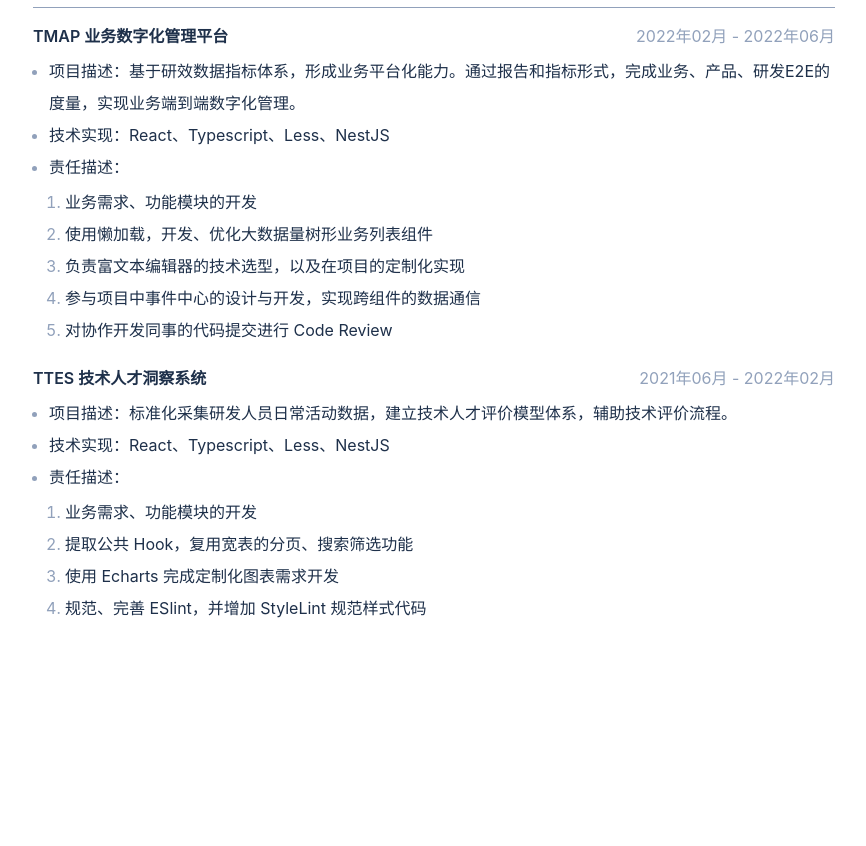
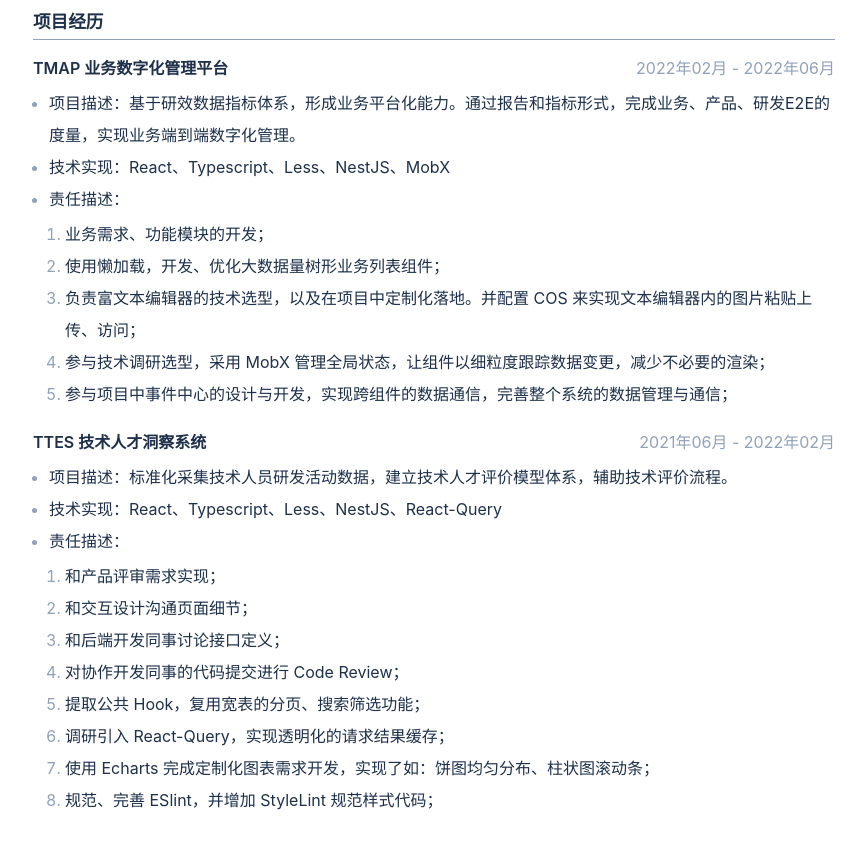
Before and after one commit to 1zumii/cv, a React app: page / in a window 1280 px wide. Shown: the part 885-1731 px from the top of the page, without its empty margins (206-1072 px from the left). Before the commit the page ends 1539 px from the top, so only its background shows below. Built offline with nearby package versions, Linux system fonts and the light colour scheme.

Commit message:
🌟 feat: 修改「专业技能」、「项目经历」

```diff
--- a/src/info.ts
+++ b/src/info.ts
@@ -23,6 +23,7 @@
   '熟悉 React、Typescript、Less 等前端开发技术',
   '了解并日常使用 Ant Design、ECharts 等工具库',
   '了解并使用 Webpack 构建前端应用，并配合 ESLint、StyleLint 等工具规范代码风格',
+  '了解 NodeJS、Express、NestJS，并在项目中使用',
 ];
 
 export const internship: Experience = {
@@ -54,14 +55,14 @@
     duration: '2022年02月 - 2022年06月',
     content: [
       '项目描述：基于研效数据指标体系，形成业务平台化能力。通过报告和指标形式，完成业务、产品、研发E2E的度量，实现业务端到端数字化管理。',
-      '技术实现：React、Typescript、Less、NestJS',
+      '技术实现：React、Typescript、Less、NestJS、MobX',
       [
         '责任描述：',
-        '业务需求、功能模块的开发',
-        '使用懒加载，开发、优化大数据量树形业务列表组件',
-        '负责富文本编辑器的技术选型，以及在项目的定制化实现',
-        '参与项目中事件中心的设计与开发，实现跨组件的数据通信',
-        '对协作开发同事的代码提交进行 Code Review',
+        '业务需求、功能模块的开发；',
+        '使用懒加载，开发、优化大数据量树形业务列表组件；',
+        '负责富文本编辑器的技术选型，以及在项目中定制化落地。并配置 COS 来实现文本编辑器内的图片粘贴上传、访问；',
+        '参与技术调研选型，采用 MobX 管理全局状态，让组件以细粒度跟踪数据变更，减少不必要的渲染；',
+        '参与项目中事件中心的设计与开发，实现跨组件的数据通信，完善整个系统的数据管理与通信；',
       ],
     ],
   },
@@ -70,14 +71,18 @@
     title: 'TTES 技术人才洞察系统',
     duration: '2021年06月 - 2022年02月',
     content: [
-      '项目描述：标准化采集研发人员日常活动数据，建立技术人才评价模型体系，辅助技术评价流程。',
-      '技术实现：React、Typescript、Less、NestJS',
+      '项目描述：标准化采集技术人员研发活动数据，建立技术人才评价模型体系，辅助技术评价流程。',
+      '技术实现：React、Typescript、Less、NestJS、React-Query',
       [
         '责任描述：',
-        '业务需求、功能模块的开发',
-        '提取公共 Hook，复用宽表的分页、搜索筛选功能',
-        '使用 Echarts 完成定制化图表需求开发',
-        '规范、完善 ESlint，并增加 StyleLint 规范样式代码',
+        '和产品评审需求实现；',
+        '和交互设计沟通页面细节；',
+        '和后端开发同事讨论接口定义；',
+        '对协作开发同事的代码提交进行 Code Review；',
+        '提取公共 Hook，复用宽表的分页、搜索筛选功能；',
+        '调研引入 React-Query，实现透明化的请求结果缓存；',
+        '使用 Echarts 完成定制化图表需求开发，实现了如：饼图均匀分布、柱状图滚动条；',
+        '规范、完善 ESlint，并增加 StyleLint 规范样式代码；',
       ],
     ],
   },
```
Also changed, not shown: 1 other file (tests, documents, lock files or other folders).
